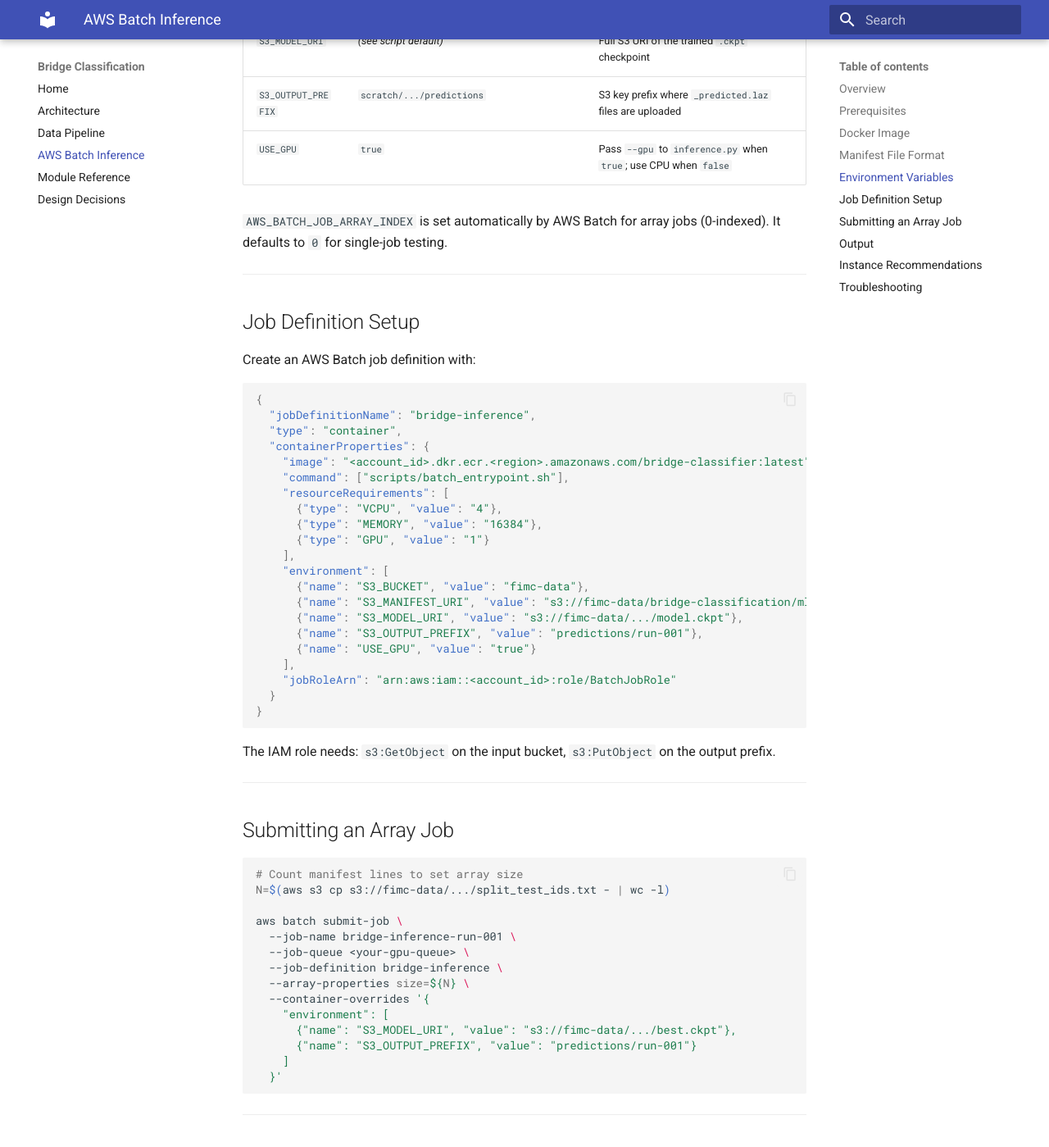
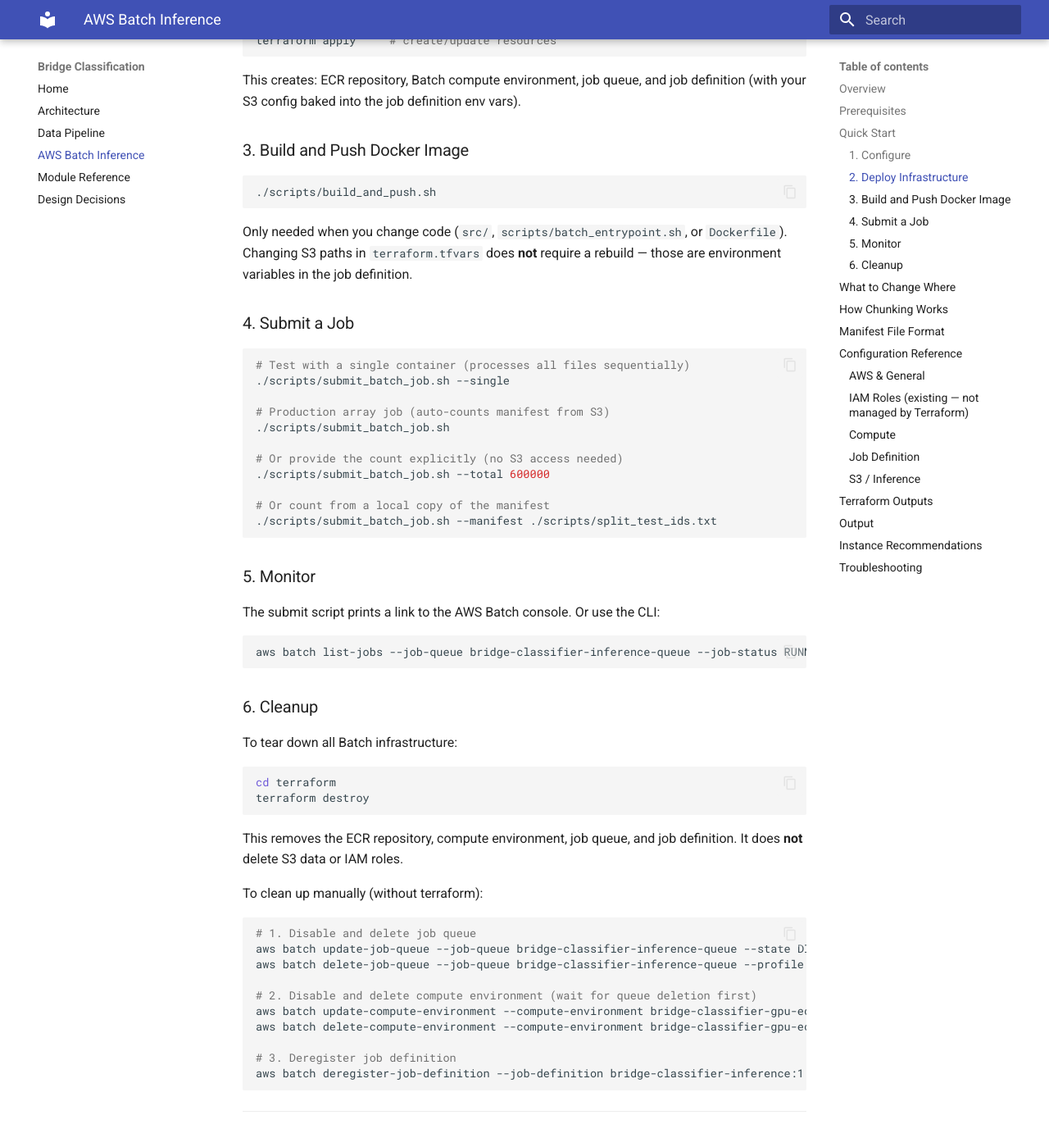
Before and after one commit to NGWPC/bridge-classification, an MkDocs documentation site: the page built from docs/aws-batch-inference.md, in a window 1280 px wide and 1400 px high, scrolled down 2421 px. Shown: the whole window at 82% size. Built offline with MkDocs 1.6.1 and Material for MkDocs 9.7.7, drawn with Linux system fonts in a browser that asks for light colours; some of the changed text lies outside the part shown.

Commit message:
add terraform for aws batch iac (#30)
add scripts for batch_entrypoint, submit_batch_jobs and for build_and_push
update readme and docs
update notebook for training data generation

````diff
--- a/docs/aws-batch-inference.md
+++ b/docs/aws-batch-inference.md
@@ -1,8 +1,19 @@
 # AWS Batch Inference
 
-Scale inference to thousands of bridges in parallel using AWS Batch array jobs. Each array element processes one bridge: downloads from S3, runs inference, uploads the classified result.
+Scale inference to hundreds of thousands of bridges in parallel using AWS Batch array jobs. Infrastructure is managed with Terraform; job submission and Docker builds are handled by shell scripts.
 
-**Script**: `scripts/batch_entrypoint.sh`
+Each array child downloads a **chunk** of the manifest (default ~60 files), loads the model once, runs batch inference, and uploads the classified results to S3.
+
+**Key files**:
+
+| File | Purpose |
+|------|---------|
+| `terraform/` | Infrastructure as code (ECR, compute env, queue, job definition) |
+| `terraform/terraform.tfvars` | All configurable values — gitignored; copy from `.tfvars.example` |
+| `terraform/terraform.tfvars.example` | Template with placeholder values for new setups |
+| `scripts/build_and_push.sh` | Build Docker image and push to ECR |
+| `scripts/submit_batch_job.sh` | Submit single or array batch jobs |
+| `scripts/batch_entrypoint.sh` | Container entrypoint (download, infer, upload) |
 
 ---
 
@@ -11,16 +22,16 @@
 ```mermaid
 flowchart LR
   subgraph S3
-    M[Manifest file<br/>split_all_ids.txt]
+    M[Manifest file<br/>split_test_ids.txt]
     CK[Model checkpoint<br/>.ckpt]
     IN[Source LAZ files<br/>per bridge]
     OUT[Classified LAZ<br/>_predicted.laz]
   end
 
-  subgraph Batch["AWS Batch Array Job (N elements)"]
-    B0[Job index 0<br/>bridge_A.laz]
-    B1[Job index 1<br/>bridge_B.laz]
-    BN[Job index N-1<br/>bridge_N.laz]
+  subgraph Batch["AWS Batch Array Job (N children)"]
+    B0[Child 0<br/>files 1–60]
+    B1[Child 1<br/>files 61–120]
+    BN[Child N-1<br/>files ...]
   end
 
   M --> Batch
@@ -29,38 +40,179 @@
   Batch --> OUT
 ```
 
-Each job element reads one line from the manifest (by `AWS_BATCH_JOB_ARRAY_INDEX`), downloads the corresponding LAZ from S3, runs `src/inference.py`, and uploads `{bridge_stem}_predicted.laz` back to S3.
+Each child:
+
+1. Downloads the full manifest and model from S3
+2. Computes its chunk of manifest lines based on `AWS_BATCH_JOB_ARRAY_INDEX` and `ARRAY_SIZE`
+3. Downloads all input files for its chunk
+4. Runs `src/inference.py --pairs-file` (model loaded once, all files processed in batch)
+5. Uploads `{bridge_stem}_predicted.laz` results to S3
 
 ---
 
 ## Prerequisites
 
 - AWS account with IAM permissions for Batch, ECR, S3
-- Docker image built and pushed to ECR (see below)
+- [Terraform](https://developer.hashicorp.com/terraform/install) installed
+- Docker installed (for building images)
 - Trained model checkpoint uploaded to S3
 - A manifest file listing bridges to process (one per line)
 
 ---
 
-## Docker Image
+## Quick Start
 
-The same Docker image used for training is used for inference.
+### 1. Configure
+
+Copy the example and fill in your values (`terraform.tfvars` is gitignored):
 
 ```bash
-# Build
-docker build -t bridge-classifier .
+cp terraform/terraform.tfvars.example terraform/terraform.tfvars
+```
 
-# Tag for ECR
-aws ecr get-login-password --region <region> | \
-  docker login --username AWS --password-stdin \
-  <account_id>.dkr.ecr.<region>.amazonaws.com
+Edit `terraform/terraform.tfvars` with your S3 paths, model, and AWS settings:
 
-docker tag bridge-classifier:latest \
-  <account_id>.dkr.ecr.<region>.amazonaws.com/bridge-classifier:latest
+```hcl
+# terraform/terraform.tfvars
 
-# Push
-docker push <account_id>.dkr.ecr.<region>.amazonaws.com/bridge-classifier:latest
+# S3 / Inference config — change these for new runs
+s3_manifest_uri  = "s3://fimc-data/bridge-classification/ml-data/split_test_ids.txt"
+s3_model_uri     = "s3://fimc-data/path/to/your-model.ckpt"
+s3_output_prefix = "scratch/your-name/predictions"
+
+# Compute (optional tweaks)
+use_spot       = false          # true for ~60-70% cost savings (risk of interruption)
+instance_types = ["g4dn.xlarge"]
+max_vcpus      = 256
 ```
+
+See [Configuration Reference](#configuration-reference) for all available options.
+
+### 2. Deploy Infrastructure
+
+```bash
+cd terraform
+terraform init      # first time only
+terraform plan      # preview changes
+terraform apply     # create/update resources
+```
+
+This creates: ECR repository, Batch compute environment, job queue, and job definition (with your S3 config baked into the job definition env vars).
+
+### 3. Build and Push Docker Image
+
+```bash
+./scripts/build_and_push.sh
+```
+
+Only needed when you change code (`src/`, `scripts/batch_entrypoint.sh`, or `Dockerfile`). Changing S3 paths in `terraform.tfvars` does **not** require a rebuild — those are environment variables in the job definition.
+
+### 4. Submit a Job
+
+```bash
+# Test with a single container (processes all files sequentially)
+./scripts/submit_batch_job.sh --single
+
+# Production array job (auto-counts manifest from S3)
+./scripts/submit_batch_job.sh
+
+# Or provide the count explicitly (no S3 access needed)
+./scripts/submit_batch_job.sh --total 600000
+
+# Or count from a local copy of the manifest
+./scripts/submit_batch_job.sh --manifest ./scripts/split_test_ids.txt
+```
+
+### 5. Monitor
+
+The submit script prints a link to the AWS Batch console. Or use the CLI:
+
+```bash
+aws batch list-jobs --job-queue bridge-classifier-inference-queue --job-status RUNNING --profile test-se
+```
+
+### 6. Cleanup
+
+To tear down all Batch infrastructure:
+
+```bash
+cd terraform
+terraform destroy
+```
+
+This removes the ECR repository, compute environment, job queue, and job definition. It does **not** delete S3 data or IAM roles.
+
+To clean up manually (without terraform):
+
+```bash
+# 1. Disable and delete job queue
+aws batch update-job-queue --job-queue bridge-classifier-inference-queue --state DISABLED --profile test-se
+aws batch delete-job-queue --job-queue bridge-classifier-inference-queue --profile test-se
+
+# 2. Disable and delete compute environment (wait for queue deletion first)
+aws batch update-compute-environment --compute-environment bridge-classifier-gpu-ec2 --state DISABLED --profile test-se
+aws batch delete-compute-environment --compute-environment bridge-classifier-gpu-ec2 --profile test-se
+
+# 3. Deregister job definition
+aws batch deregister-job-definition --job-definition bridge-classifier-inference:1 --profile test-se
+```
+
+---
+
+## What to Change Where
+
+| Want to change... | Edit | Then run |
+|---|---|---|
+| Model checkpoint | `terraform/terraform.tfvars` → `s3_model_uri` | `terraform apply` |
+| Manifest (file list) | `terraform/terraform.tfvars` → `s3_manifest_uri` | `terraform apply` |
+| Output location | `terraform/terraform.tfvars` → `s3_output_prefix` | `terraform apply` |
+| GPU instance type | `terraform/terraform.tfvars` → `instance_types` | `terraform apply` |
+| Spot vs On-Demand | `terraform/terraform.tfvars` → `use_spot` | `terraform apply` |
+| Files per container | Set env var at submit time | `CHUNK_TARGET=100 ./scripts/submit_batch_job.sh --total N` |
+| Inference code | Edit `src/inference.py` or `scripts/batch_entrypoint.sh` | `./scripts/build_and_push.sh`, then resubmit |
+| Job memory/vCPUs | `terraform/terraform.tfvars` → `job_memory`, `job_vcpus` | `terraform apply` |
+
+**One-time override without changing terraform:** Pass S3 env vars at submit time:
+
+```bash
+S3_MODEL_URI=s3://fimc-data/path/to/other-model.ckpt \
+S3_OUTPUT_PREFIX=scratch/experiment-2/predictions \
+  ./scripts/submit_batch_job.sh --total 500
+```
+
+These are passed as container env overrides and take precedence over the terraform defaults for that job only.
+
+---
+
+## How Chunking Works
+
+The submit script computes how many array children to create:
+
+```
+ARRAY_SIZE = ceil(TOTAL_FILES / CHUNK_TARGET)
+```
+
+- `CHUNK_TARGET` defaults to 60 (files per container)
+- `ARRAY_SIZE` is capped at 10,000 (AWS Batch hard limit)
+
+Each child computes its chunk at runtime from the actual manifest:
+
+```bash
+TOTAL_FILES=$(wc -l < manifest.txt)
+CHUNK_SIZE=$(( (TOTAL_FILES + ARRAY_SIZE - 1) / ARRAY_SIZE ))
+START=$(( JOB_INDEX * CHUNK_SIZE + 1 ))
+END=$(( START + CHUNK_SIZE - 1 ))
+```
+
+Example with 600,000 files:
+
+| | Value |
+|---|---|
+| CHUNK_TARGET | 60 |
+| ARRAY_SIZE | 10,000 children |
+| Files per child | ~60 |
+
+The entrypoint re-counts the actual manifest, so chunk boundaries adapt even if `--total` was approximate.
 
 ---
 
@@ -79,100 +231,93 @@
 s3://my-bucket/path/to/bridge_xyz.laz
 ```
 
-The split manifest produced by `utils/split_data.py` (`split_test_ids.txt`) is directly usable as a manifest file.
-
-**Upload to S3**:
-```bash
-aws s3 cp split_test_ids.txt s3://fimc-data/bridge-classification/ml-data/split_test_ids.txt
-```
+The split manifest produced by `utils/split_data.py` (`split_test_ids.txt`) is directly usable.
 
 ---
 
-## Environment Variables
+## Configuration Reference
 
-All configuration is passed via environment variables. Defaults match the current deployment.
+All variables are defined in `terraform/variables.tf` with defaults. Override them in `terraform/terraform.tfvars`.
+
+### AWS & General
 
 | Variable | Default | Description |
 |----------|---------|-------------|
-| `S3_BUCKET` | `fimc-data` | S3 bucket name for all I/O |
-| `S3_INPUT_PREFIX` | `bridge-classification/ml-data/source` | Prefix for source LAZ files (used with relative manifest lines) |
-| `S3_MANIFEST_URI` | `s3://fimc-data/bridge-classification/ml-data/split_test_ids.txt` | Full S3 URI of the manifest file |
-| `S3_MODEL_URI` | *(see script default)* | Full S3 URI of the trained `.ckpt` checkpoint |
-| `S3_OUTPUT_PREFIX` | `scratch/.../predictions` | S3 key prefix where `_predicted.laz` files are uploaded |
-| `USE_GPU` | `true` | Pass `--gpu` to `inference.py` when `true`; use CPU when `false` |
+| `aws_region` | `us-east-1` | AWS region |
+| `aws_profile` | `test-se` | AWS CLI profile |
+| `project_name` | `bridge-classifier` | Prefix for all resource names |
 
-`AWS_BATCH_JOB_ARRAY_INDEX` is set automatically by AWS Batch for array jobs (0-indexed). It defaults to `0` for single-job testing.
+### IAM Roles (existing — not managed by Terraform)
+
+| Variable | Description |
+|----------|-------------|
+| `batch_job_role_arn` | IAM role for job containers (needs S3 read/write) |
+| `batch_instance_profile` | EC2 instance profile for compute instances |
+| `spot_fleet_role_arn` | EC2 Spot Fleet role (only used when `use_spot = true`) |
+| `batch_service_role_arn` | AWS Batch service-linked role |
+
+### Compute
+
+| Variable | Default | Description |
+|----------|---------|-------------|
+| `instance_types` | `["g4dn.xlarge"]` | GPU instance type(s) |
+| `max_vcpus` | `256` | Max vCPUs across all instances |
+| `use_spot` | `true` | Use Spot instances (cheaper, risk of interruption) |
+
+### Job Definition
+
+| Variable | Default | Description |
+|----------|---------|-------------|
+| `job_vcpus` | `3` | vCPUs per container |
+| `job_memory` | `15000` | Memory (MB) per container |
+| `shared_memory_size` | `4096` | Shared memory (MB) for PyTorch/spconv |
+
+### S3 / Inference
+
+| Variable | Default | Description |
+|----------|---------|-------------|
+| `s3_bucket` | `fimc-data` | S3 bucket for all I/O |
+| `s3_input_prefix` | `bridge-classification/ml-data/source` | Prefix for source LAZ files |
+| `s3_manifest_uri` | `s3://fimc-data/.../split_test_ids.txt` | Full S3 URI of manifest |
+| `s3_model_uri` | *(see tfvars)* | Full S3 URI of model checkpoint |
+| `s3_output_prefix` | `scratch/.../predictions` | Where `_predicted.laz` files are uploaded |
 
 ---
 
-## Job Definition Setup
+## Terraform Outputs
 
-Create an AWS Batch job definition with:
+After `terraform apply`, these are available to scripts (and for reference):
 
-```json
-{
-  "jobDefinitionName": "bridge-inference",
-  "type": "container",
-  "containerProperties": {
-    "image": "<account_id>.dkr.ecr.<region>.amazonaws.com/bridge-classifier:latest",
-    "command": ["scripts/batch_entrypoint.sh"],
-    "resourceRequirements": [
-      {"type": "VCPU", "value": "4"},
-      {"type": "MEMORY", "value": "16384"},
-      {"type": "GPU", "value": "1"}
-    ],
-    "environment": [
-      {"name": "S3_BUCKET", "value": "fimc-data"},
-      {"name": "S3_MANIFEST_URI", "value": "s3://fimc-data/bridge-classification/ml-data/split_test_ids.txt"},
-      {"name": "S3_MODEL_URI", "value": "s3://fimc-data/.../model.ckpt"},
-      {"name": "S3_OUTPUT_PREFIX", "value": "predictions/run-001"},
-      {"name": "USE_GPU", "value": "true"}
-    ],
-    "jobRoleArn": "arn:aws:iam::<account_id>:role/BatchJobRole"
-  }
-}
+```bash
+terraform output
 ```
 
-The IAM role needs: `s3:GetObject` on the input bucket, `s3:PutObject` on the output prefix.
-
----
-
-## Submitting an Array Job
-
-```bash
-# Count manifest lines to set array size
-N=$(aws s3 cp s3://fimc-data/.../split_test_ids.txt - | wc -l)
-
-aws batch submit-job \
-  --job-name bridge-inference-run-001 \
-  --job-queue <your-gpu-queue> \
-  --job-definition bridge-inference \
-  --array-properties size=${N} \
-  --container-overrides '{
-    "environment": [
-      {"name": "S3_MODEL_URI", "value": "s3://fimc-data/.../best.ckpt"},
-      {"name": "S3_OUTPUT_PREFIX", "value": "predictions/run-001"}
-    ]
-  }'
-```
+| Output | Description |
+|--------|-------------|
+| `ecr_repository_url` | ECR URL for `docker push` |
+| `job_definition_name` | Batch job definition name |
+| `job_queue_name` | Batch job queue name |
+| `compute_environment_name` | Batch compute environment name |
+| `s3_manifest_uri` | S3 manifest URI (used by submit script auto-counting) |
 
 ---
 
 ## Output
 
-Each successful job produces:
+Each successful child uploads:
 
 ```
 s3://{S3_BUCKET}/{S3_OUTPUT_PREFIX}/{bridge_stem}_predicted.laz
 ```
 
-For example, if the manifest line is `02050206/bridge_10598181_USGS_LPC_PA_...` and `S3_OUTPUT_PREFIX=predictions/run-001`:
+The output LAZ preserves all original fields (GPS time, return number, etc.) with only the `Classification` field updated to ASPRS codes:
 
-```
-s3://fimc-data/predictions/run-001/bridge_10598181_USGS_LPC_PA_..._predicted.laz
-```
-
-The output LAZ preserves all original fields (GPS time, return number, etc.) with only the `Classification` field updated to ASPRS codes (1, 2, 17, 18).
+| Code | Class |
+|------|-------|
+| 1 | Unclassified (Background) |
+| 2 | Ground |
+| 17 | Bridge Deck |
+| 18 | High Noise (Obstacles) |
 
 ---
 
@@ -180,22 +325,24 @@
 
 | Instance | GPU | GPU RAM | vCPU | RAM | Notes |
 |----------|-----|---------|------|-----|-------|
-| `g5.xlarge` | 1× A10G | 24 GB | 4 | 16 GB | Sufficient for most bridges |
-| `g5.2xlarge` | 1× A10G | 24 GB | 8 | 32 GB | Better for large bridges or high throughput |
-| `g5.4xlarge` | 1× A10G | 24 GB | 16 | 64 GB | Used for training; overkill for inference |
+| `g4dn.xlarge` | 1x T4 | 16 GB | 4 | 16 GB | Current default; good for inference |
+| `g5.xlarge` | 1x A10G | 24 GB | 4 | 16 GB | Faster GPU; good for large bridges |
+| `g5.2xlarge` | 1x A10G | 24 GB | 8 | 32 GB | More CPU/RAM headroom |
 
-Set `USE_GPU=false` for CPU-only instances (slower but no GPU cost).
+Set `USE_GPU=false` in the job definition for CPU-only instances (slower but no GPU cost).
 
 ---
 
 ## Troubleshooting
 
-**"No manifest line for index N"**: Array size exceeds the number of lines in the manifest. Check `N` matches `wc -l` of the manifest.
+**Job stuck in RUNNABLE**: Compute environment may not have capacity. Check that `max_vcpus` is sufficient and the instance type is available in your subnets/AZs.
+
+**"Cannot determine manifest" error**: The submit script needs the file count for array jobs. Use `--total N`, `--manifest <file>`, or ensure `S3_MANIFEST_URI` is accessible.
 
 **Model loading errors**: Ensure the checkpoint was saved by `BridgeLightningModule` (Lightning format with `state_dict` key). The inference script handles both Lightning checkpoints and raw state dicts.
 
 **GPU out of memory**: Large bridges with dense point clouds can exceed GPU memory. Either use a larger instance or add `--voxel-size 0.10` to the inference command in `batch_entrypoint.sh` (coarser voxels = fewer voxels = less memory).
 
-**S3 permission denied**: Verify the Batch job IAM role has `s3:GetObject` on the source bucket and `s3:PutObject` on the output prefix.
+**S3 permission denied**: Verify the Batch job IAM role (`batch_job_role_arn`) has `s3:GetObject` on the input bucket and `s3:PutObject` on the output prefix.
 
-**Missing `aws` CLI inside container**: The Docker image must include `awscli`. Add `RUN pip install awscli` to the Dockerfile if missing.
+**Spot instance interruptions**: If using `use_spot = true`, jobs may be interrupted. AWS Batch will automatically retry. For critical runs, set `use_spot = false` in `terraform.tfvars`.
````
Also changed, not shown: README.md (+1 -1 lines), 11 other files.
